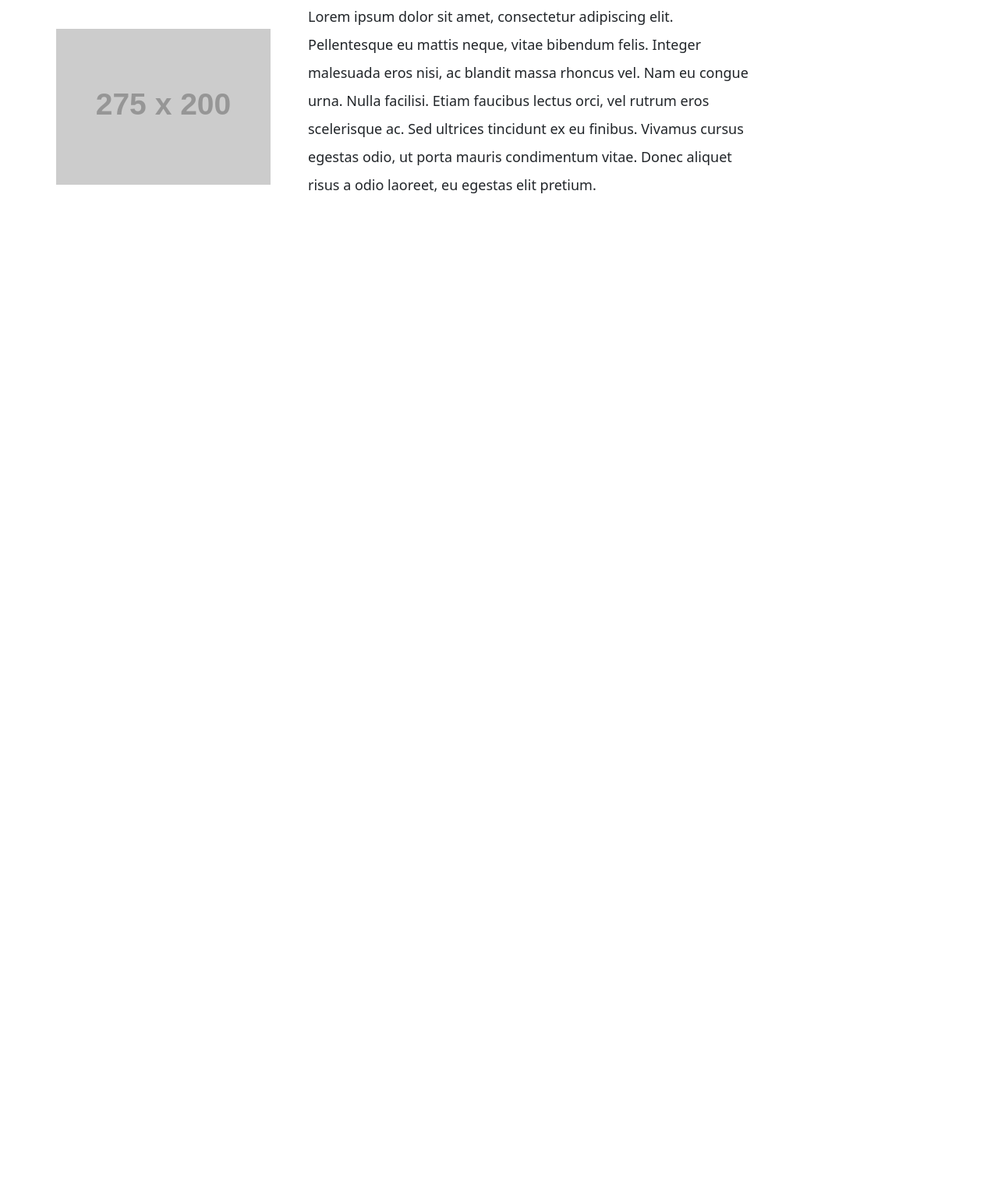
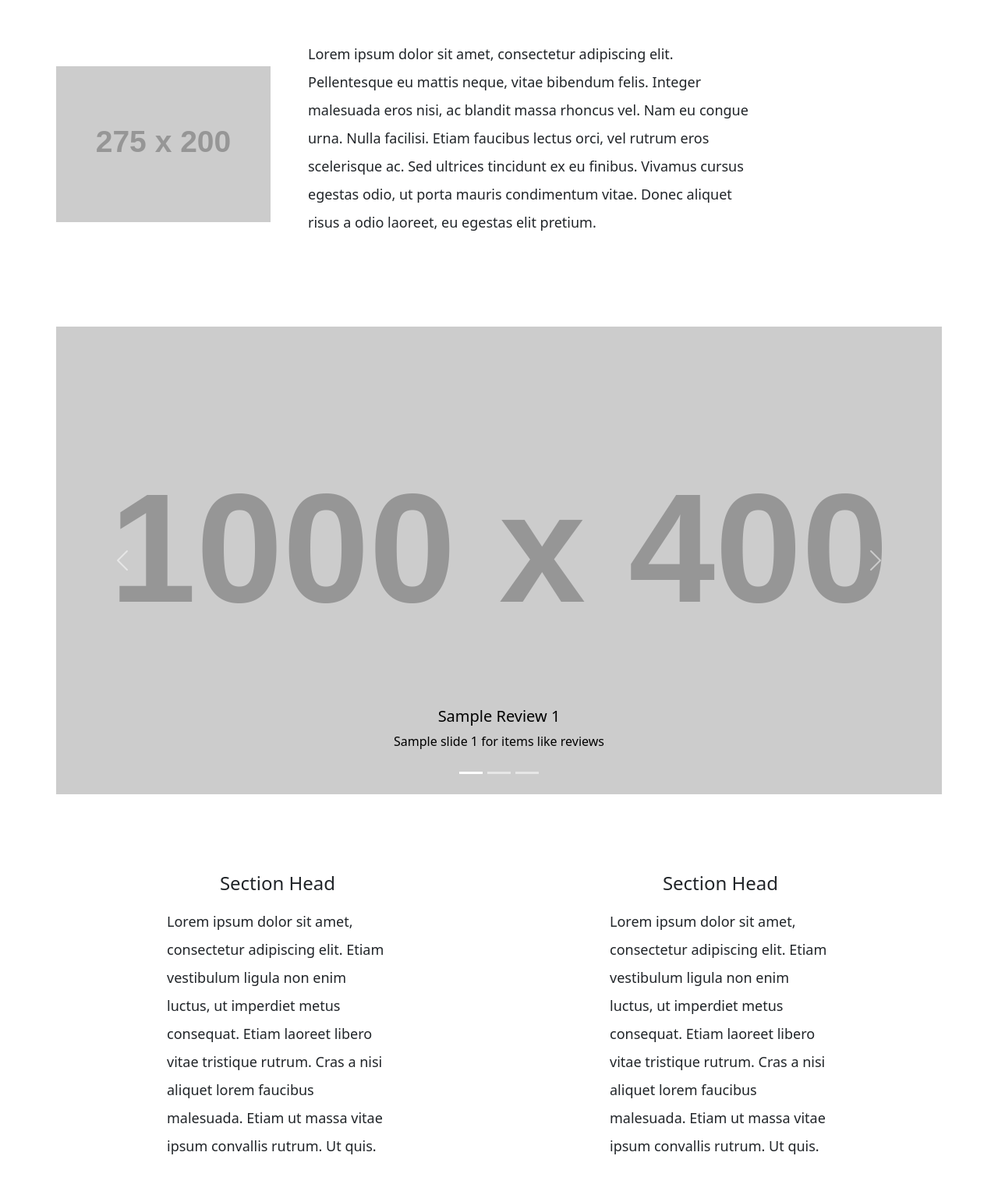
Before and after one commit to k-gilvary/sample-app, a plain HTML site: page index.html in a window 1280 px wide. Shown: the part 807-2326 px from the top of the page at 78% size. Before the commit the page ends 1198 px from the top, so only its background shows below. Drawn offline with nearby package versions, Linux system fonts and the light colour scheme; placeholder pictures from the web are drawn by us.

Commit message:
write carousel and sectioned text

```diff
--- a/index.html
+++ b/index.html
@@ -8,16 +8,20 @@
     <link href="https://cdn.jsdelivr.net/npm/bootstrap@5.3.3/dist/css/bootstrap.min.css" rel="stylesheet" integrity="sha384-QWTKZyjpPEjISv5WaRU9OFeRpok6YctnYmDr5pNlyT2bRjXh0JMhjY6hW+ALEwIH" crossorigin="anonymous">
 </head>
 <body class="d-flex flex-column align-items-center w-100">
+
     <!-- header -->
-    <header id="sample-header" class="w-75">
+    <header id="sample-header" class="w-75 mb-5">
         <h1 id="page-title" class="text-center py-4 border rounded-bottom-4">Sample Website</h1>
     </header>
 
     <!-- main body -->
     <main id="main-content" class="my-5 mx-5 p-4">
+
+        <!-- image and text -->
+        <div class="mb-5">
             <div class="image-and-text d-flex flex-row align-items-center mb-5">
                 <img class="me-5" src="https://placehold.co/275x200" alt="placeholder image">
-            <p class="image-text w-50 lh-lg">Lorem ipsum dolor sit amet, consectetur adipiscing elit.
+                <p class="font-18 w-50 lh-lg">Lorem ipsum dolor sit amet, consectetur adipiscing elit.
                     Pellentesque eu mattis neque, vitae bibendum felis.
                     Integer malesuada eros nisi, ac blandit massa rhoncus vel.
                     Nam eu congue urna. Nulla facilisi. Etiam faucibus lectus orci, vel rutrum eros scelerisque ac.
@@ -26,7 +30,7 @@
             </div>
 
             <div class="image-and-text d-flex flex-row align-items-center justify-content-end mb-5">
-            <p class="image-text w-50 lh-lg text-end">Lorem ipsum dolor sit amet, consectetur adipiscing elit.
+                <p class="font-18 w-50 lh-lg text-end">Lorem ipsum dolor sit amet, consectetur adipiscing elit.
                     Pellentesque eu mattis neque, vitae bibendum felis.
                     Integer malesuada eros nisi, ac blandit massa rhoncus vel.
                     Nam eu congue urna. Nulla facilisi. Etiam faucibus lectus orci, vel rutrum eros scelerisque ac.
@@ -37,16 +41,83 @@
 
             <div class="image-and-text d-flex flex-row align-items-center mb-5">
                 <img class="me-5" src="https://placehold.co/275x200" alt="placeholder image">
-            <p class="image-text w-50 lh-lg">Lorem ipsum dolor sit amet, consectetur adipiscing elit.
+                <p class="font-18 w-50 lh-lg">Lorem ipsum dolor sit amet, consectetur adipiscing elit.
                     Pellentesque eu mattis neque, vitae bibendum felis.
                     Integer malesuada eros nisi, ac blandit massa rhoncus vel.
                     Nam eu congue urna. Nulla facilisi. Etiam faucibus lectus orci, vel rutrum eros scelerisque ac.
                     Sed ultrices tincidunt ex eu finibus. Vivamus cursus egestas odio, ut porta mauris condimentum vitae.
                     Donec aliquet risus a odio laoreet, eu egestas elit pretium.</p>
             </div>
+        </div>
+
+        <!-- carousel -->
+        <div id="carousel" class="carousel slide">
+            <div class="carousel-indicators">
+                <button type="button" data-bs-target="#carousel" data-bs-slide-to="0" class="active" aria-current="true" aria-label="Slide 1"></button>
+                <button type="button" data-bs-target="#carousel" data-bs-slide-to="1" aria-label="Slide 2"></button>
+                <button type="button" data-bs-target="#carousel" data-bs-slide-to="2" aria-label="Slide 3"></button>
+            </div>
+
+            <div class="carousel-inner">
+                <div class="carousel-item active">
+                    <img src="https://placehold.co/1000x400" alt="carousel slide 1 placeholder" class="d-block w-100">
+                    <div class="carousel-caption d-none d-md-block">
+                        <h5>Sample Review 1</h5>
+                        <p>Sample slide 1 for items like reviews</p>
+                    </div>
+                </div>
+                <div class="carousel-item">
+                    <img src="https://placehold.co/1000x400" alt="carousel slide 2 placeholder" class="d-block w-100">
+                    <div class="carousel-caption d-none d-md-block">
+                        <h5>Sample Review 2</h5>
+                        <p>Sample slide 2 for items like reviews</p>
+                    </div>
+                </div>
+                <div class="carousel-item">
+                    <img src="https://placehold.co/1000x400" alt="carousel slide 3 placeholder" class="d-block w-100">
+                    <div class="carousel-caption d-none d-md-block">
+                        <h5>Sample Review 3</h5>
+                        <p>Sample slide 3 for items like reviews</p>
+                    </div>
+                </div>
+            </div>
+
+            <button class="carousel-control-prev" type="button" data-bs-target="#carousel" data-bs-slide="prev">
+                <span class="carousel-control-prev-icon" aria-hidden="true"></span>
+                <span class="visually-hidden">Previous</span>
+            </button>
+            <button class="carousel-control-next" type="button" data-bs-target="#carousel" data-bs-slide="next">
+                <span class="carousel-control-next-icon" aria-hidden="true"></span>
+                <span class="visually-hidden">Next</span>
+            </button>
+        </div>
+
+        <!-- other text -->
+        <div id="sectioned-text" class="d-flex flex-row justify-content-around">
+            <div id="text-section" class="d-flex flex-column align-items-center w-25">
+                <h4 id="section-head" class="mb-3">Section Head</h4>
+                <p id="section-body" class="lh-lg font-18">
+                    Lorem ipsum dolor sit amet, consectetur adipiscing elit.
+                    Etiam vestibulum ligula non enim luctus, ut imperdiet metus consequat.
+                    Etiam laoreet libero vitae tristique rutrum.
+                    Cras a nisi aliquet lorem faucibus malesuada.
+                    Etiam ut massa vitae ipsum convallis rutrum. Ut quis.
+                </p>
+            </div>
+            <div id="text-section" class="d-flex flex-column align-items-center w-25">
+                <h4 id="section-head" class="mb-3">Section Head</h4>
+                <p id="section-body" class="lh-lg font-18">
+                    Lorem ipsum dolor sit amet, consectetur adipiscing elit.
+                    Etiam vestibulum ligula non enim luctus, ut imperdiet metus consequat.
+                    Etiam laoreet libero vitae tristique rutrum.
+                    Cras a nisi aliquet lorem faucibus malesuada.
+                    Etiam ut massa vitae ipsum convallis rutrum. Ut quis.
+                </p>
+            </div>
+        </div>
     </main>
-    <!-- carousel -->
-    <!-- other text -->
+
+
     <!-- partners -->
     <!-- contact form -->
     <!-- footer -->
--- a/styles.css
+++ b/styles.css
@@ -3,6 +3,27 @@
     border-color: #e3e3e3;
 }
 
-.image-text {
+.font-18 {
     font-size: 18px;
 }
+
+#carousel {
+    margin-top: 100px;
+    margin-bottom: 100px;
+}
+
+.carousel .carousel-item {
+    height: 600px;
+}
+
+.carousel-item img {
+    position: absolute;
+    object-fit: cover;
+    top: 0;
+    left: 0;
+    min-height: 600px;
+}
+
+.carousel-caption > h5, .carousel-caption > p {
+    color: black;
+}
```
Lines whose indentation alone changed are shown as unchanged.
